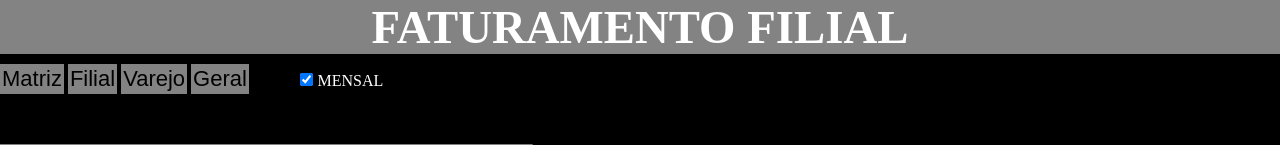
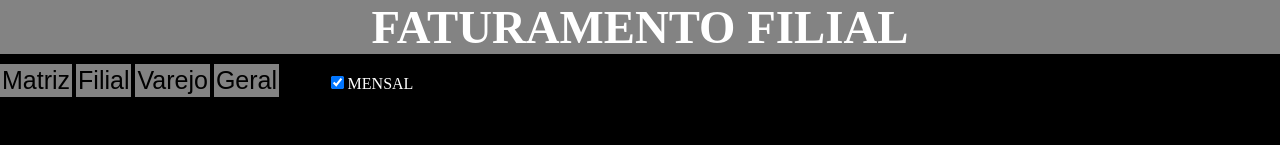
Before and after one commit to luis-fe/PCP_Interno, a Flask app: page /TelaFaturamentoFilial.html in a window 1280 px wide. Shown: the top 145 px of the page. Run offline with Flask 3, Linux system fonts and the light colour scheme.

Commit message:
Commit Plano.

```diff
--- a/static/css/TelaFaturamentoFilial.css
+++ b/static/css/TelaFaturamentoFilial.css
@@ -34,7 +34,7 @@
     color: black;
     cursor: pointer;
     margin-top: 10px;
-    font-size: 22px;
+    font-size: 25px;
 }
 
 
```
